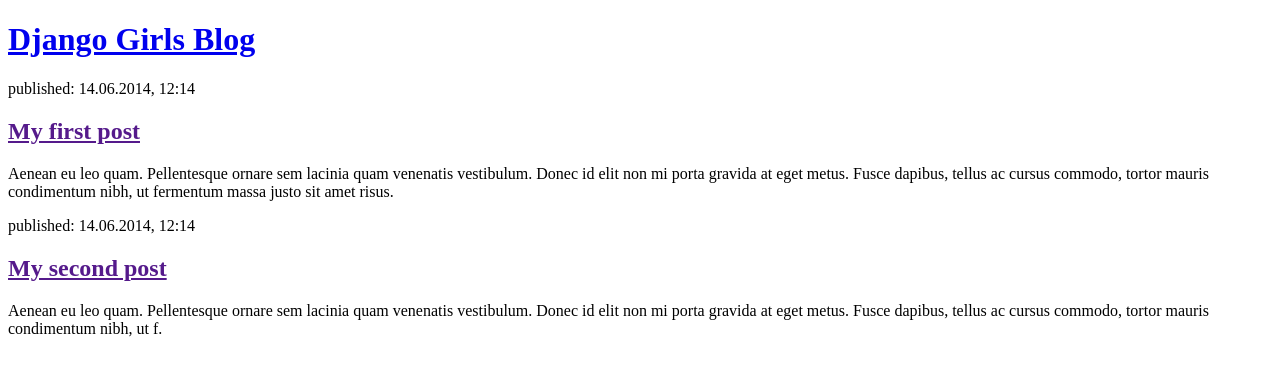
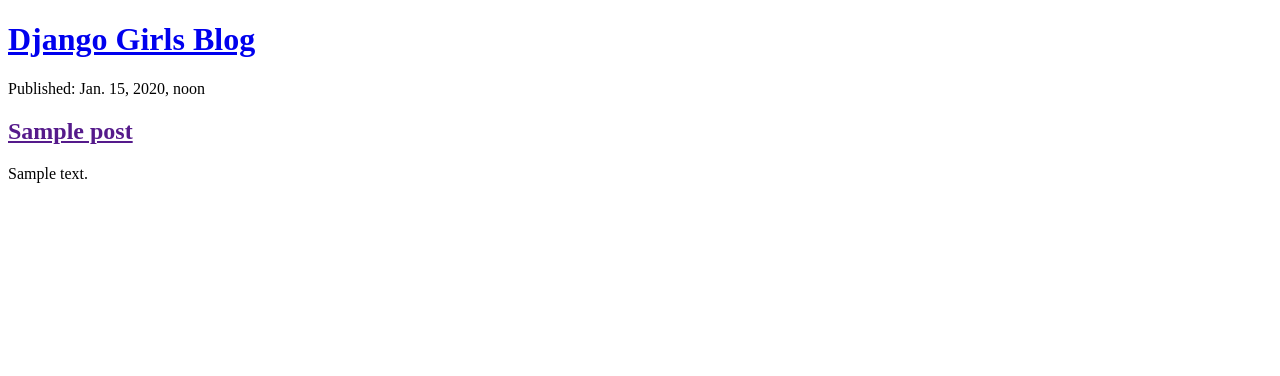
Before and after one commit to Jokku85/my-first-blog, a Django app: page / in a window 1280 px wide. Shown: the top 376 px of the page. Run offline with Django 3.2, Linux system fonts and the light colour scheme; tables that the repository leaves empty hold one stand-in row (values such as "Sample post").

Commit message:
Modified templates to display posts from database

```diff
--- a/blog/models.py
+++ b/blog/models.py
@@ -11,8 +11,11 @@
     published_date = models.DateTimeField(blank=True, null=True)
 
     def publish(self):
-        self.published_date = timezone.now()
-        self.save()
+        if (self.published_date == None):
+            self.published_date = timezone.now()
+            self.save()
+        else:
+            raise Exception("Post has already been published!")
 
     def __str__(self):
         return self.title
--- a/blog/templates/blog/post_list.html
+++ b/blog/templates/blog/post_list.html
@@ -7,17 +7,12 @@
         <header>
             <h1><a href="/">Django Girls Blog</a></h1>
         </header>
-
-        <article>
-            <time>published: 14.06.2014, 12:14</time>
-            <h2><a href="">My first post</a></h2>
-            <p>Aenean eu leo quam. Pellentesque ornare sem lacinia quam venenatis vestibulum. Donec id elit non mi porta gravida at eget metus. Fusce dapibus, tellus ac cursus commodo, tortor mauris condimentum nibh, ut fermentum massa justo sit amet risus.</p>
-        </article>
-
-        <article>
-            <time>published: 14.06.2014, 12:14</time>
-            <h2><a href="">My second post</a></h2>
-            <p>Aenean eu leo quam. Pellentesque ornare sem lacinia quam venenatis vestibulum. Donec id elit non mi porta gravida at eget metus. Fusce dapibus, tellus ac cursus commodo, tortor mauris condimentum nibh, ut f.</p>
-        </article>
+        {% for post in posts %}
+            <article>
+                <time>Published: {{ post.published_date }}</time>
+                <h2><a href="">{{ post.title }}</a></h2>
+                <p>{{ post.text|linebreaksbr }}</p>
+            </article>
+        {% endfor %}
     </body>
 </html>
--- a/blog/views.py
+++ b/blog/views.py
@@ -1,5 +1,8 @@
 from django.shortcuts import render
+from .models import Post
+from django.utils import timezone
 
 # Create your views here.
 def post_list(request):
-    return render(request, 'blog/post_list.html', {})
+    posts = Post.objects.filter(published_date__lte=timezone.now()).order_by("published_date")
+    return render(request, 'blog/post_list.html', {'posts': posts})
```
